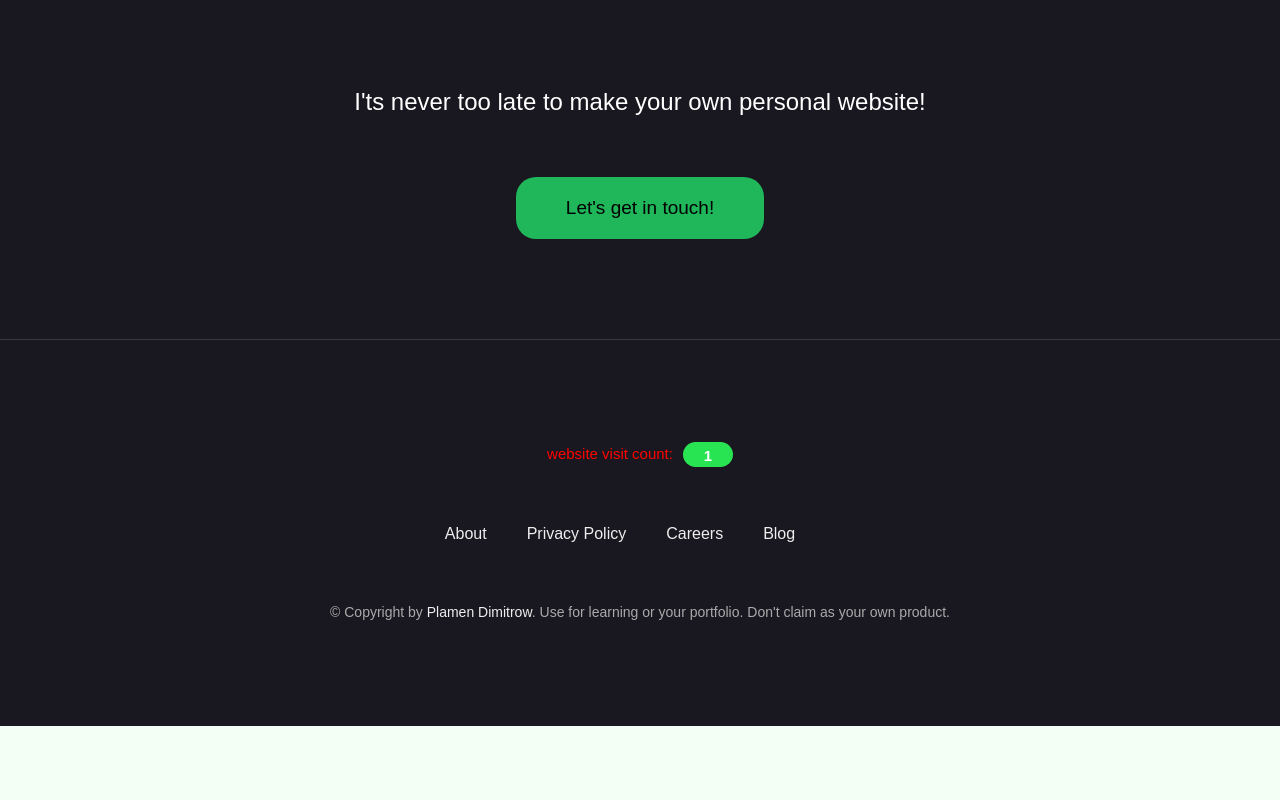
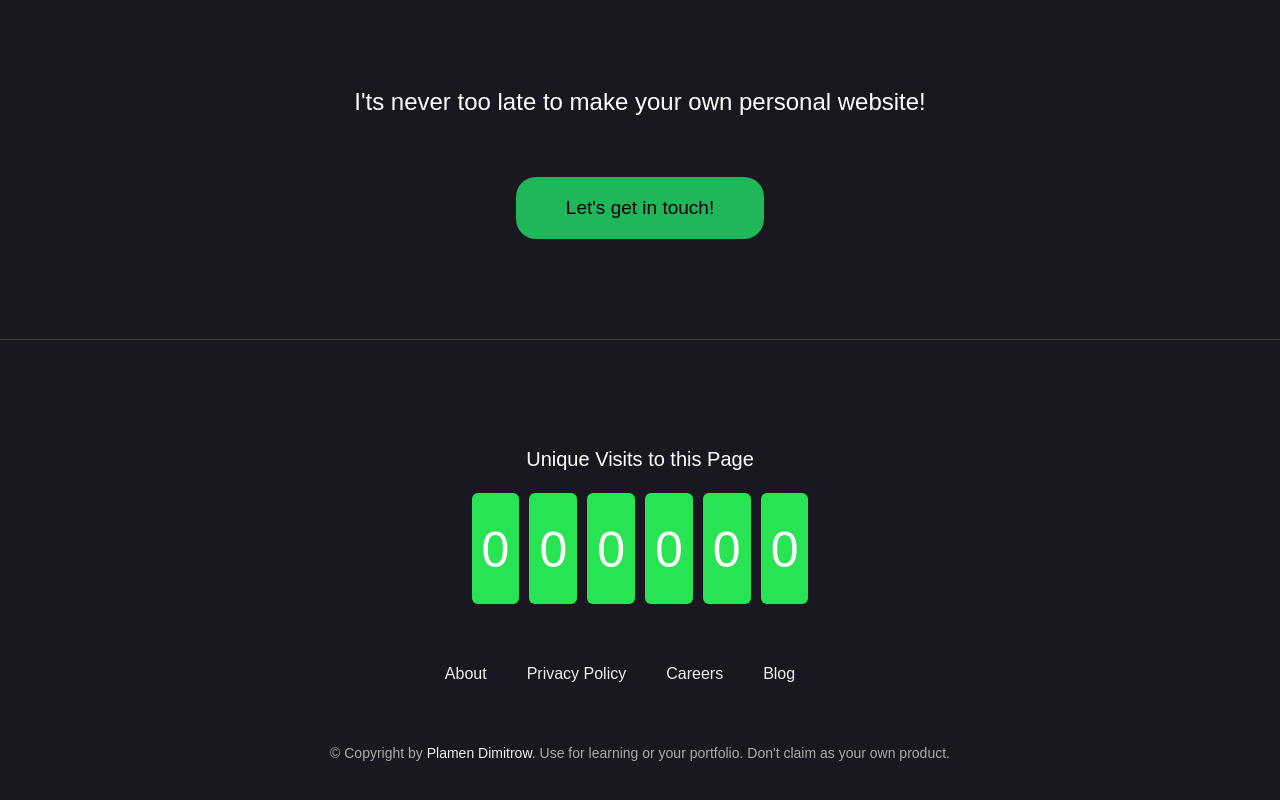
Before and after one commit to PDimitroww/portfolio, a plain HTML site: page index.html in a window 1280 px wide. Shown: the part 4408-5208 px from the top of the page. Before the commit the page ends 5134 px from the top, so only its background shows below. Drawn offline with nearby package versions, Linux system fonts and the light colour scheme; no server answers.

Commit message:
Added new visitors counter using unique count API

```diff
--- a/index.html
+++ b/index.html
@@ -809,10 +809,14 @@
     </section>
 
     <footer class="footer">
-      <div class="counter__container">
-        <span class="counter">website visit count:</span>
-        <div class="website-counter"></div>
-        <!--     <button id="reset">Reset</button> -->
+      <div class="message">Unique Visits to this Page</div>
+      <div class="counter">
+        <span class="counter__value">0</span>
+        <span class="counter__value">0</span>
+        <span class="counter__value">0</span>
+        <span class="counter__value">0</span>
+        <span class="counter__value">0</span>
+        <span class="counter__value">0</span>
       </div>
 
       <ul class="footer__nav">
--- a/script.js
+++ b/script.js
@@ -500,23 +500,38 @@ btnToTop.addEventListener('click', scrollToTop);
 
 //=================================== VISITORS COUNTER FUNCTIONALITY ===============================//
 
-const counterContainer = document.querySelector('.website-counter');
-// let resetButton = document.querySelector("#reset");
-let visitCount = localStorage.getItem('page_view');
+const KEY = `0ff02be6-b779-11ed-afa1-0242ac120002`;
+const NAMESPACE = 'devppratik.github.io';
+const COUNT_URL = `https://api.countapi.xyz`;
 
-// Check if page_view entry is present
-if (visitCount) {
-  visitCount = +visitCount + 1;
-  localStorage.setItem('page_view', visitCount);
+const counter = document.querySelectorAll('.counter__value');
+
+const getCount = async () => {
+  const response = await fetch(`${COUNT_URL}/get/${NAMESPACE}/${KEY}`);
+  const data = await response.json();
+  setValue(data.value);
+};
+
+const incrementCount = async () => {
+  const response = await fetch(`${COUNT_URL}/hit/${NAMESPACE}/${KEY}`);
+  const data = await response.json();
+  setValue(data.value);
+};
+
+const setValue = num => {
+  var str = num.toString().padStart(6, '0');
+  for (let index = 0; index < str.length; index++) {
+    const element = str[index];
+    counter[index].innerHTML = element;
+  }
+};
+
+if (localStorage.getItem('hasVisited') == null) {
+  incrementCount()
+    .then(() => {
+      localStorage.setItem('hasVisited', 'true');
+    })
+    .catch(err => console.log(err));
 } else {
-  visitCount = 1;
-  localStorage.setItem('page_view', 1);
+  getCount().catch(err => console.log(err));
 }
-counterContainer.innerHTML = visitCount;
-
-// Adding onClick event listener
-// resetButton.addEventListener("click", () => {
-//   visitCount = 1;
-//   localStorage.setItem("page_view", 1);
-//   counterContainer.innerHTML = visitCount;
-// });
--- a/style.css
+++ b/style.css
@@ -1061,41 +1061,28 @@ img {
 
 /* VISITORS COUNTER */
 
-.counter__container {
-  margin-bottom: 5rem;
-  display: flex;
-  justify-content: center;
-  align-items: center;
+.counter__value {
+  display: inline-block;
+  padding: 1rem 1rem 0.6rem;
+  border-radius: 0.6rem;
+  background: var(--color-primary);
+  color: #fff;
+  margin: 0.5rem;
+  font-size: 5rem;
 }
 
 .counter {
-  color: rgb(255, 0, 0);
-  font-size: 1.5rem;
+  display: flex;
+  justify-content: center;
+  flex-wrap: wrap;
+  margin-bottom: 5rem;
 }
-
-.website-counter {
+.message {
+  color: #fff;
   text-align: center;
-  background-color: var(--color-primary);
-  height: 2.5rem;
-  width: 5rem;
-  color: white;
-  border-radius: 3rem;
-  font-weight: 700;
-  font-size: 1.5rem;
-  margin-left: 1rem;
+  margin-bottom: 1rem;
+  font-size: 2rem;
 }
-
-/* Styles for reset button */
-/* #reset {
-  margin-top: 2rem;
-  background-color: #008cba;
-  cursor: pointer;
-  font-size: 1.5rem;
-  padding: .8rem 2rem;
-  color: white;
-  border: 0;
-  display:inline-block;
-} */
 
 /*CONTACT MODAL WINDOW */
 .modal {
```
